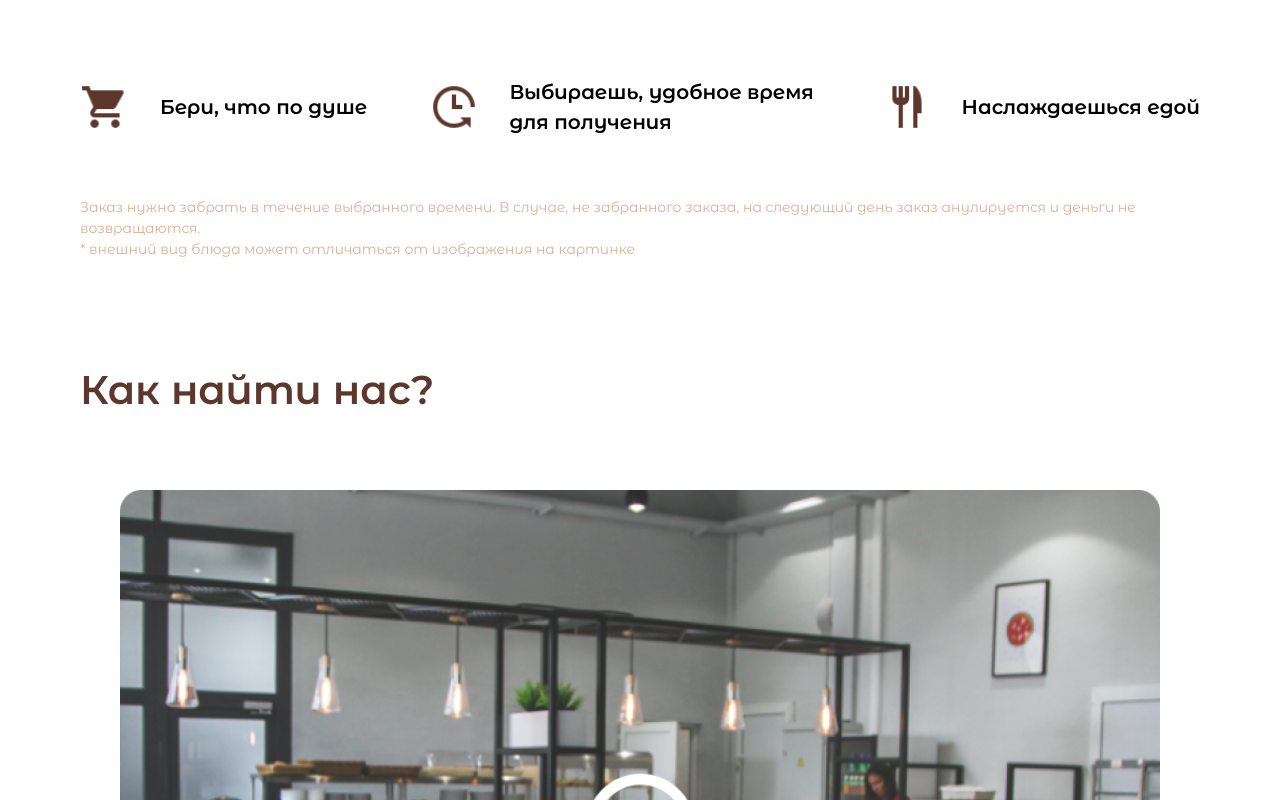
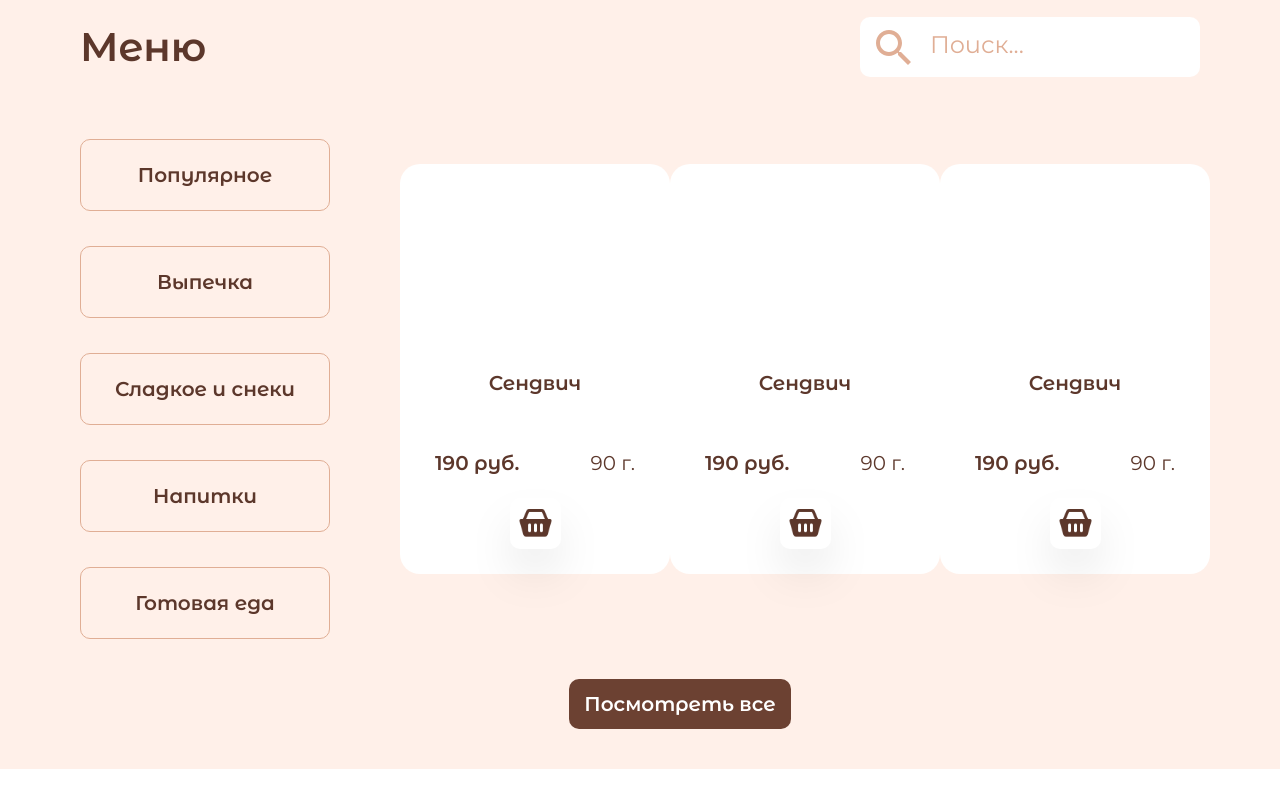
Before and after one commit to SHIMAD4/poly-canteen, a React (Vite) app: page / in a window 1280 px wide. Shown: the part 900-1700 px from the top of the page. Built offline with nearby package versions, Linux system fonts and the light colour scheme.

Commit message:
add: added Menu component & MenuItem component

```diff
--- a/src/App.jsx
+++ b/src/App.jsx
@@ -1,5 +1,6 @@
 import Header from './Components/Header';
 import Hero from './Components/Hero';
+import Menu from './Components/Menu';
 import About from './Components/About';
 import Footer from './Components/Footer';
 
@@ -8,6 +9,7 @@ function App() {
     <>
       <Header />
       <Hero />
+      <Menu />
       <About />
       <Footer />
     </>
--- a/src/Components/Hero.jsx
+++ b/src/Components/Hero.jsx
@@ -3,7 +3,7 @@ import background from '../assets/hero/hero-bg.png';
 function Hero () {
     return (
         <div className="container mx-auto px-20 h-screen flex flex-col justify-center">
-            <img className='absolute top-[-70px] left-[65px] z-[-1] w-[100%]' src={background} alt="hero background" />
+            <img className='absolute top-[-40px] left-[65px] z-[-1] w-[1470px]' src={background} alt="hero background" />
             <div className="mt-[-120px]">
                 <h1 className="text-[#5C372B] text-[40px] font-semibold mb-[10px]">Заказывайте заранее</h1>
                 <p className="text-[#6C4132] text-[32px] mb-[40px]">Забирайте в удобное время</p>
--- /dev/null
+++ b/src/Components/Menu.jsx
@@ -0,0 +1,42 @@
+import searchIcon from '../assets/menu/search-icon.svg';
+import MenuItem from './MenuItem'
+
+function Menu() {
+    const categories = [
+        'Популярное',
+        'Выпечка',
+        'Сладкое и снеки',
+        'Напитки',
+        'Готовая еда',
+    ]
+
+    return (
+        <div className="bg-[#FFF0E9] h-screen m-[-12px]">
+            <div className="menu container mx-auto px-20 grid">
+                <h1 className="mt-[48px] text-[40px] text-[#5C372B] font-semibold">Меню</h1>
+                <div className="search justify-self-end absolute">
+                    <img className='relative top-[55px] left-[10px] cursor-pointer' src={searchIcon} alt="search" />
+                    <input className="w-[340px] h-[60px] rounded-[10px] pl-[70px] pr-[20px] placeholder:text-[#E0AE95] placeholder:text-[24px]" type="text" placeholder="Поиск..."/>
+                </div>
+                <ul className='mt-[40px]'>
+                    {categories.map((category, index) => {
+                        return <li className='text-center py-[20px] mb-[35px] cursor-pointer border-[1px] border-[#E0AE95] border-solid rounded-[10px]
+                                            hover:bg-white hover:shadow-xl active:bg-[#ffffff86] active:shadow-none last:mb-[0px]' key={index}>
+                                    <a className='text-[20px] text-[#5C372B] font-semibold' href="#">{category}</a>
+                                </li>
+                    })}
+                </ul>
+                <div className="menu-item w-full h-[410px] flex flex-row justify-between items-center px-[70px] place-self-center">
+                    <MenuItem name="Сендвич" price="190" weight="90"/>
+                    <MenuItem name="Сендвич" price="190" weight="90"/>
+                    <MenuItem name="Сендвич" price="190" weight="90"/>
+                </div>
+                <a className='button w-fit h-fit px-[15px] py-[10px] bg-[#6C4132] rounded-[10px]
+                              text-[20px] text-white font-semibold
+                              justify-self-center place-self-center' href="#">Посмотреть все</a>
+            </div>
+        </div>
+    )
+}
+
+export default Menu
--- /dev/null
+++ b/src/Components/MenuItem.jsx
@@ -0,0 +1,19 @@
+/* eslint-disable react/prop-types */
+import addToBasket from '../assets/menu/add-to-basket-icon.svg';
+
+function MenuItem({name, price, weight}) {
+    return (
+        <div className="w-[270px] h-full bg-white rounded-[20px] flex flex-col justify-end items-center text-center">
+            <h2 className='mb-[50px] text-[20px] text-[#5C372B] font-semibold'>{name}</h2>
+            <div className="w-full flex justify-between mb-[20px] px-[35px]">
+                <p className='text-[20px] text-[#5C372B] font-semibold'>{price} руб.</p>
+                <p className='text-[20px] text-[#5C372B]'>{weight} г.</p>
+            </div>
+            <div className='mb-[25px] p-2 shadow-2xl rounded-[10px] cursor-pointer'>
+                <img width={35} src={addToBasket} alt="add to basket" />
+            </div>
+        </div>
+    )
+}
+
+export default MenuItem
--- a/src/index.css
+++ b/src/index.css
@@ -21,3 +21,28 @@ body {
   background-color: #a7806d;
   border-radius: 40px;
 }
+
+.menu {
+  height: 100%;
+  grid-template-columns: 250px 1fr;
+  grid-template-rows: repeat(3, 1fr);
+  grid-template-areas: 'heading heading'
+                       'tabs item'
+                       'button button';
+}
+
+.menu > h1 {
+  grid-area: heading;
+}
+
+.menu > .search {
+  grid-area: heading;
+}
+
+.menu > .button {
+  grid-area: button;
+}
+
+.menu > .menu-item {
+  grid-area: item;
+}
```
Also changed, not shown: src/assets/menu/add-to-basket-icon.svg (added), src/assets/menu/search-icon.svg (added).
